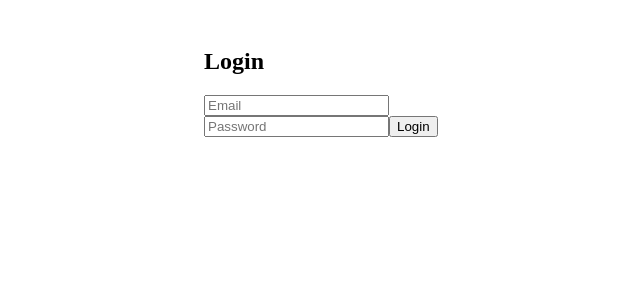
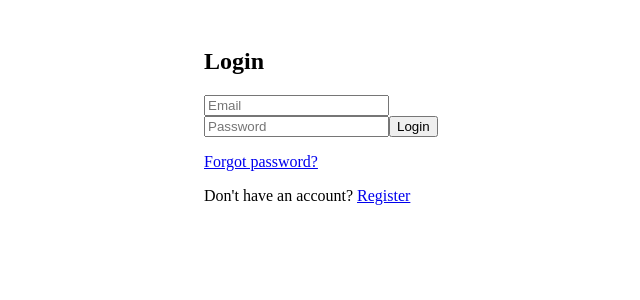
Before and after one commit to mrubin01/options-saas-refactored-phase1, a React app in the folder frontend/: page /login in a window 1280 px wide. Shown: the top 300 px of the page, without its empty margins (256-896 px from the left). Built offline with nearby package versions, Linux system fonts and the light colour scheme; no server answers; the HTML template or start-up script is replaced by a standard one.

Commit message:
Add link to forgot password

```diff
--- a/frontend/src/pages/LoginPage.tsx
+++ b/frontend/src/pages/LoginPage.tsx
@@ -1,5 +1,5 @@
 import { useMemo, useState } from "react";
-import { Navigate, useLocation, useNavigate } from "react-router-dom";
+import { Link, Navigate, useLocation, useNavigate } from "react-router-dom";
 import { useAuth } from "../auth/AuthContext";
 import { getApiErrorMessage } from "../api/errors";
 
@@ -72,6 +72,13 @@ export default function LoginPage() {
           {isSubmitting ? "Signing in…" : "Login"}
         </button>
 
+        <p>
+          <Link to="/forgot-password">Forgot password?</Link>
+        </p>
+        <p>
+          Don&apos;t have an account? <Link to="/register">Register</Link>
+        </p>
+
         {error && <p style={{ color: "red" }}>{error}</p>}
       </form>
     </div>
```
